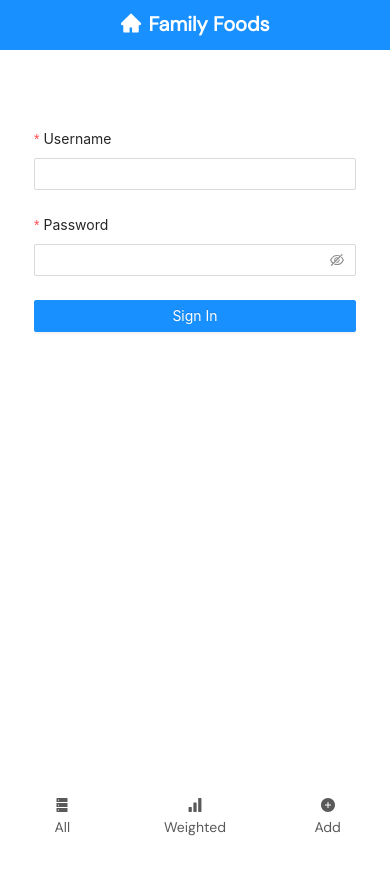
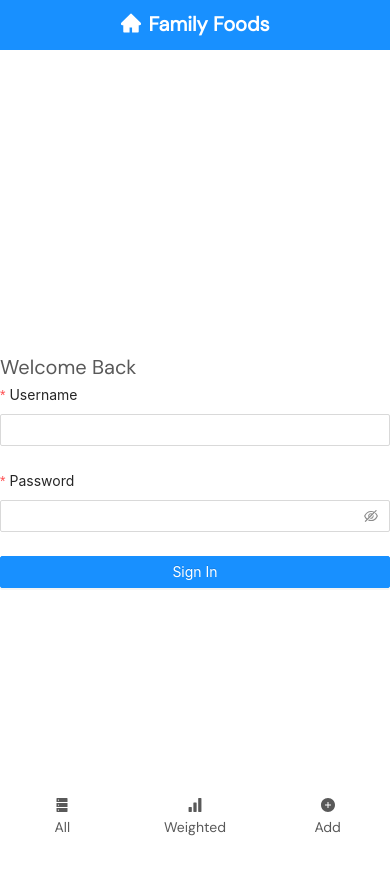
Before and after one commit to jaidharosenblatt/familyfoods, a React (Create React App) app in the folder client/: page /signin in a window 390 px wide. Shown: the top 874 px of the page. Built offline with nearby package versions, Linux system fonts and the light colour scheme; no server answers.

Commit message:
added page card component

```diff
--- /dev/null
+++ b/client/src/components/centered-card/CenteredCard.js
@@ -0,0 +1,19 @@
+import React from "react";
+import { Space, Card } from "antd";
+import "./centered.css";
+
+/**
+ * Render a card centered on page
+ * @param {Array} children items to render in card
+ */
+const CenteredCard = (props) => {
+  return (
+    <div className="page-card">
+      <Space size={0} align="center">
+        <Card>{props.children}</Card>
+      </Space>
+    </div>
+  );
+};
+
+export default CenteredCard;
--- /dev/null
+++ b/client/src/components/centered-card/centered.css
@@ -0,0 +1,27 @@
+.page-card {
+  padding: 24px;
+  height: calc(100vh - 136px);
+  display: flex;
+  justify-content: center;
+  align-items: center;
+}
+
+.page-card .ant-form {
+  width: 100vw;
+  max-width: 450px;
+}
+
+@media only screen and (max-width: 550px) {
+  .page-card .ant-card {
+    background: none;
+    border: none;
+    box-shadow: none;
+  }
+
+  .page-card .ant-card-body {
+    padding: 0px;
+  }
+  .page-card {
+    padding: 0px;
+  }
+}
--- a/client/src/components/loading/Loading.js
+++ b/client/src/components/loading/Loading.js
@@ -3,10 +3,8 @@ import { LoadingOutlined } from "@ant-design/icons";
 import "./loading.css";
 
 /**
- * Wrap elements with loading screen and
- * set has loading
- * @param {Object} children content to display on load
- * @param {Boolean} loading state on whether page is loading
+ * Centered loading indicator
+ * @returns {JSX}
  */
 const Loading = () => {
   return (
--- a/client/src/components/restaurants/Restaurants.js
+++ b/client/src/components/restaurants/Restaurants.js
@@ -15,13 +15,13 @@ const Restaurants = () => {
   const [restaurantsCount, setRestaurantsCount] = useState(0);
   const [skip, setSkip] = useState(1);
 
-  const limit = 5;
+  const limit = 7;
   const doMoreRestaurantsExist = skip * limit <= restaurantsCount;
 
   useEffect(() => {
     async function setInitialRestaurants() {
       dispatch(startLoading());
-      const res = await API.getInitialRestaurants(5);
+      const res = await API.getInitialRestaurants(limit);
       setRestaurants(res.restaurants);
       setRestaurantsCount(res.count);
       dispatch(stopLoading());
--- a/client/src/pages/SignIn.js
+++ b/client/src/pages/SignIn.js
@@ -3,7 +3,7 @@ import { Form, Input, Button } from "antd";
 import API from "../api/API";
 import Context from "../context/Context";
 import { setError, setUser, startLoading } from "../context/actionCreators";
-
+import CenteredCard from "../components/centered-card/CenteredCard";
 const SignIn = () => {
   const { state, dispatch } = useContext(Context);
 
@@ -19,7 +19,8 @@ const SignIn = () => {
     }
   };
   return (
-    <div>
+    <CenteredCard>
+      <h1>Welcome Back</h1>
       <Form
         layout="vertical"
         onFinish={onFinish}
@@ -53,7 +54,7 @@ const SignIn = () => {
           </Button>
         </Form.Item>
       </Form>
-    </div>
+    </CenteredCard>
   );
 };
 
```
